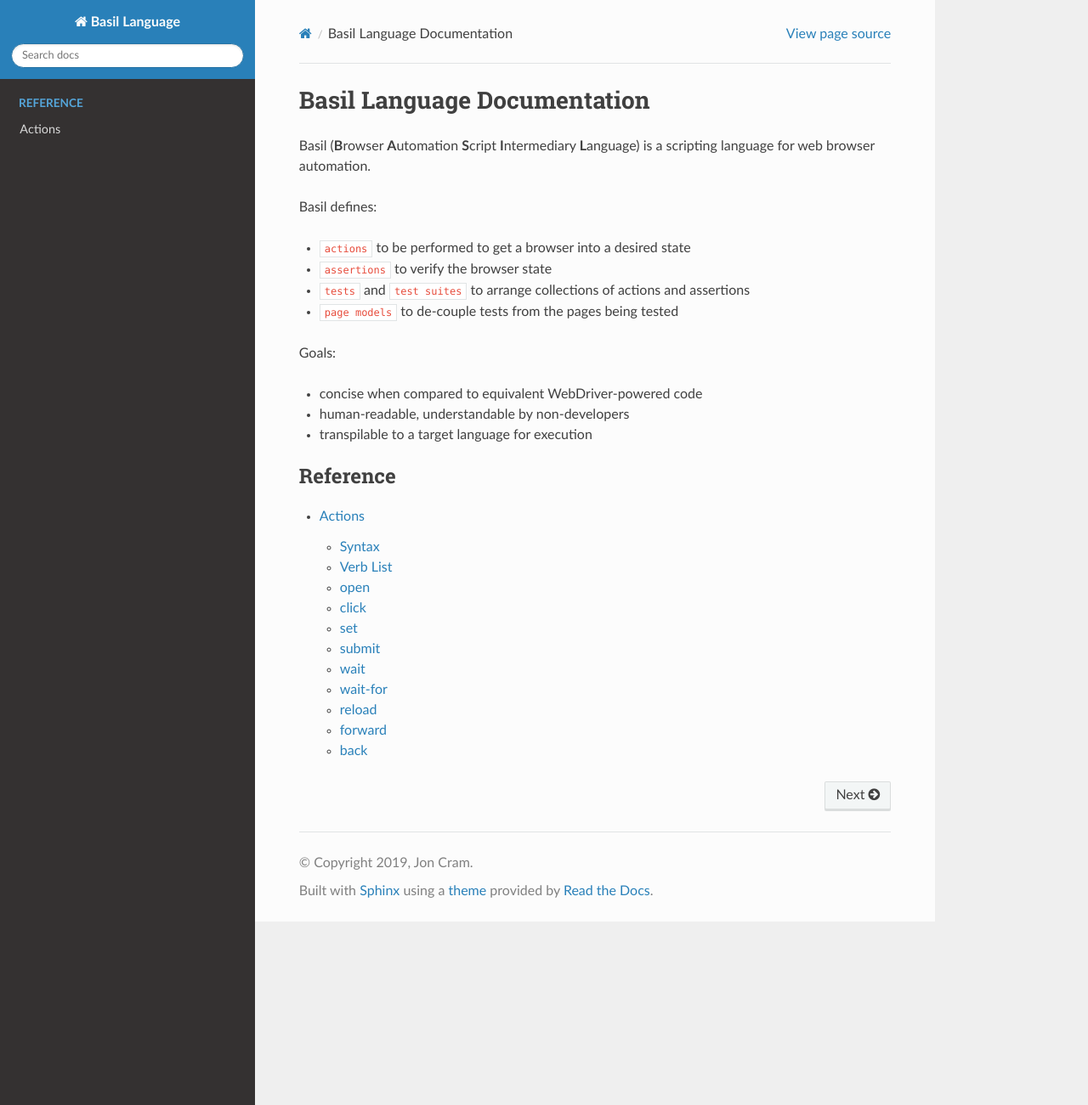
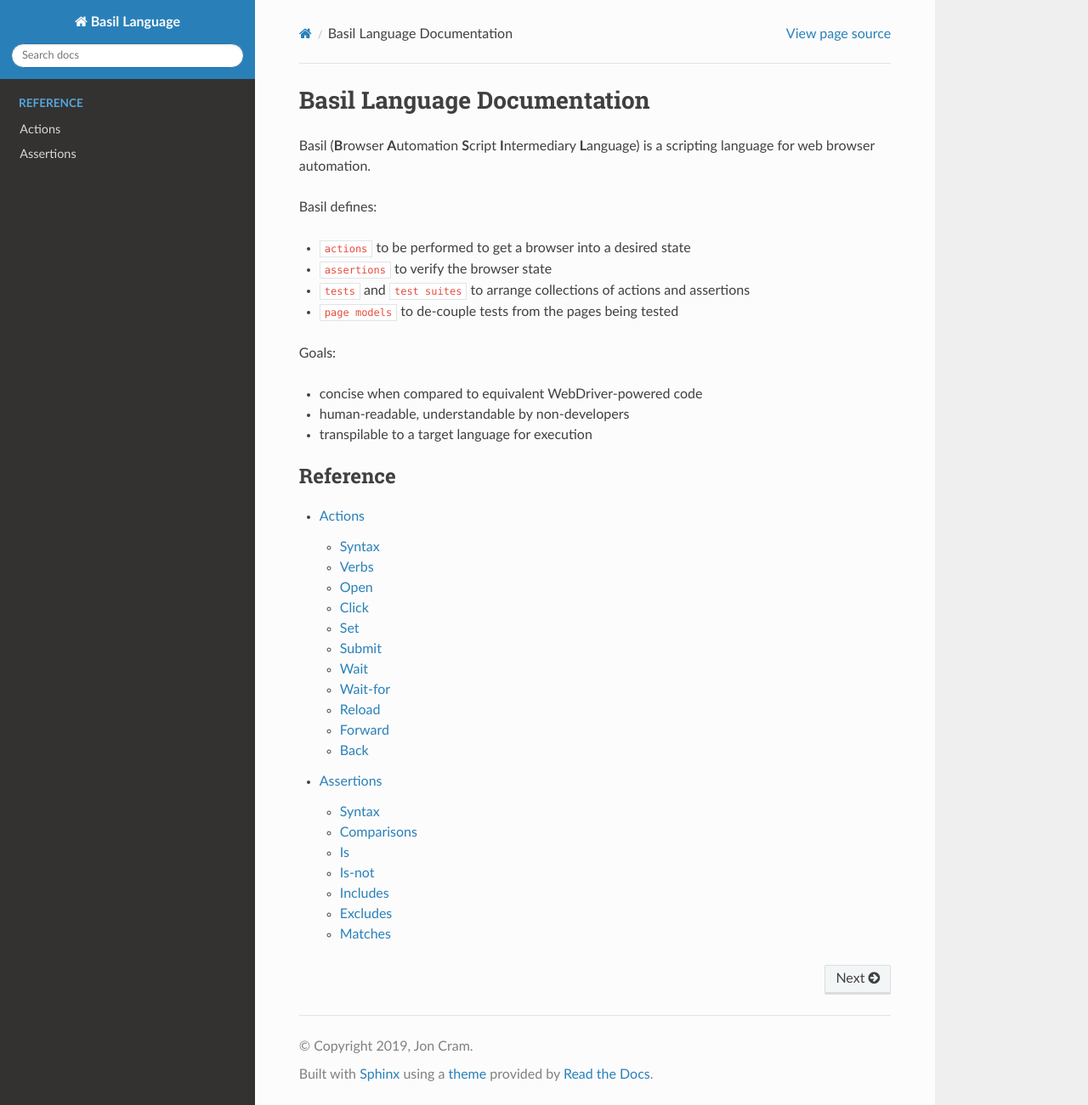
Before and after one commit to webignition/bas-spec, a Sphinx documentation site: the page built from docs/index.rst, in a window 1280 px wide and 1301 px high. Shown: the whole window at 85% size. Built offline with Sphinx 7.4.7 and the Read the Docs theme 2.0.0, drawn with Linux system fonts in a browser that asks for light colours; some of the changed lines change nothing that is shown.

Commit message:
Create assertions reference (#64)

```diff
--- a/docs/actions.rst
+++ b/docs/actions.rst
@@ -12,9 +12,9 @@
 
 ``{verb} [arguments] [keywords]``
 
----------
-Verb List
----------
+-----
+Verbs
+-----
 
 - :ref:`open <actions-open>`
 - :ref:`click <actions-click>`
@@ -29,7 +29,7 @@
 .. _actions-open:
 
 ----
-open
+Open
 ----
 
 Visit a URL in the browser.
@@ -62,7 +62,7 @@
 .. _actions-click:
 
 -----
-click
+Click
 -----
 
 Click on an element.
@@ -90,7 +90,7 @@
 .. _actions-set:
 
 ---
-set
+Set
 ---
 
 Set the value of an element. Most applicable to form field elements.
@@ -122,7 +122,7 @@
 .. _actions-submit:
 
 ------
-submit
+Submit
 ------
 
 Submits a form.
@@ -149,7 +149,7 @@
 .. _actions-wait:
 
 ----
-wait
+Wait
 ----
 
 Wait for a specified number of seconds.
@@ -176,7 +176,7 @@
 .. _actions-wait-for:
 
 --------
-wait-for
+Wait-for
 --------
 
 Wait for an element to be rendered. Waits for up to 30 seconds.
@@ -203,7 +203,7 @@
 .. _actions-reload:
 
 ------
-reload
+Reload
 ------
 
 Reload the current page.
@@ -213,7 +213,7 @@
 .. _actions-forward:
 
 -------
-forward
+Forward
 -------
 
 Move forward one item in the current session history.
@@ -223,7 +223,7 @@
 .. _actions-back:
 
 ----
-back
+Back
 ----
 
 Move back one item in the current session history.
--- /dev/null
+++ b/docs/assertions.rst
@@ -0,0 +1,185 @@
+==========
+Assertions
+==========
+
+Assertions are used to verify that the browser is in the desired state.
+
+------
+Syntax
+------
+
+An assertion takes the form of an ``identifier`` followed by a ``comparison`` and an optional ``value``.
+
+``{identifier} {comparison} [{value}]``
+
+-----------
+Comparisons
+-----------
+
+- :ref:`is <comparisons-is>`
+- :ref:`is-not <comparisons-is-not>`
+- :ref:`includes <comparisons-includes>`
+- :ref:`excludes <comparisons-excludes>`
+- :ref:`matches <comparisons-matches>`
+
+.. _comparisons-is:
+
+--
+Is
+--
+
+Checks if the value being compared equals a given value.
+
+``{identifier} is {value}``
+
+Everything after the ``is`` keyword (except the space after the keyword) is the value to be used.
+
+*********
+Arguments
+*********
+
+.. list-table::
+    :widths: 10 90
+    :stub-columns: 1
+
+    * - ``identifier``
+      - Any valid identifier.
+    * - ``value``
+      - Any string.
+
+********
+Examples
+********
+
+- ``browser.title is Homepage``
+- ``browser.title is "Homepage"`` (literal double quotes)
+- ``imported_page_model.elements.sign_in_button is Sign in``
+
+.. _comparisons-is-not:
+
+------
+Is-not
+------
+
+Checks if the value being compared does not equal a given value.
+
+``{identifier} is-not {value}``
+
+Everything after the ``is-not`` keyword (except the space after the keyword) is the value to be used.
+
+*********
+Arguments
+*********
+
+.. list-table::
+    :widths: 10 90
+    :stub-columns: 1
+
+    * - ``identifier``
+      - Any valid identifier.
+    * - ``value``
+      - Any string.
+
+********
+Examples
+********
+
+- ``browser.title is-not Homepage``
+- ``browser.title is-not "Homepage"`` (literal double quotes)
+- ``imported_page_model.elements.sign_out_button is-not Sign in``
+
+.. _comparisons-includes:
+
+--------
+Includes
+--------
+
+Checks if the value being compared contains a given value.
+
+``{identifier} includes {value}``
+
+Everything after the ``includes`` keyword (except the space after the keyword) is the value to be used.
+
+*********
+Arguments
+*********
+
+.. list-table::
+    :widths: 10 90
+    :stub-columns: 1
+
+    * - ``identifier``
+      - Any valid identifier.
+    * - ``value``
+      - Any string.
+
+********
+Examples
+********
+
+- ``browser.title includes page``
+- ``imported_page_model.elements.sign_in_button includes Sign``
+
+.. _comparisons-excludes:
+
+--------
+Excludes
+--------
+
+Checks if the value being compared does not contain a given value.
+
+``{identifier} excludes {value}``
+
+Everything after the ``excludes`` keyword (except the space after the keyword) is the value to be used.
+
+*********
+Arguments
+*********
+
+.. list-table::
+    :widths: 10 90
+    :stub-columns: 1
+
+    * - ``identifier``
+      - Any valid identifier.
+    * - ``value``
+      - Any string.
+
+********
+Examples
+********
+
+- ``browser.title excludes error``
+- ``imported_page_model.elements.sign_in_button excludes Log``
+
+.. _comparisons-matches:
+
+-------
+Matches
+-------
+
+Checks if the value being compared matches a given regular expression.
+
+``{identifier} matches {value}``
+
+Everything after the ``matches`` keyword (except the space after the keyword) is the value to be used.
+
+*********
+Arguments
+*********
+
+.. list-table::
+    :widths: 10 90
+    :stub-columns: 1
+
+    * - ``identifier``
+      - Any valid identifier.
+    * - ``value``
+      - A regular expression.
+
+********
+Examples
+********
+
+- ``browser.title matches /homepage$/i``
+- ``imported_page_model.elements.sign_in_button matches /^Sign/``
--- a/docs/index.rst
+++ b/docs/index.rst
@@ -28,3 +28,4 @@
     :maxdepth: 2
 
     actions
+    assertions
```
